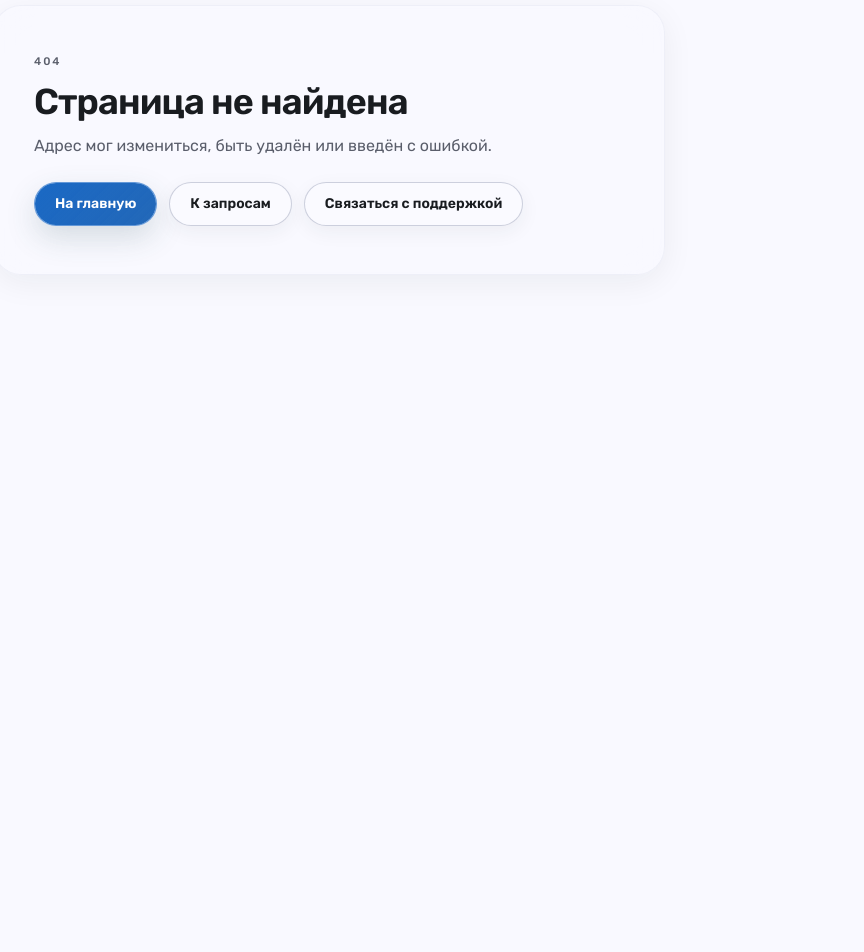
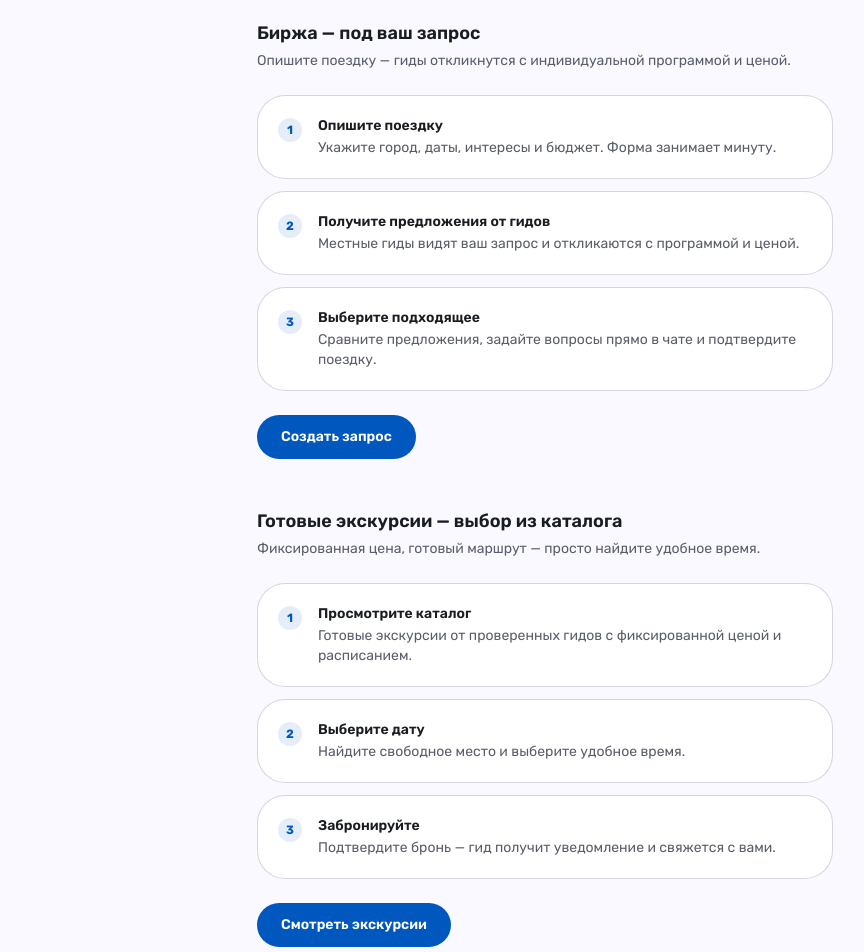
Before and after one commit to s6s8/provodnik.app, a Next.js app: page /how-it-works in a window 1280 px wide. Before the commit this address had no page. Shown: the part 260-1212 px from the top of the page, without its empty margins (95-959 px from the left). Before the commit the page ends 800 px from the top, so only its background shows below. Built offline with nearby package versions, Linux system fonts and the light colour scheme; no server answers.

Commit message:
[fix/plan-19-t7] task-7: create how-it-works page

```diff
--- /dev/null
+++ b/src/app/(site)/how-it-works/page.tsx
@@ -0,0 +1,125 @@
+import type { Metadata } from "next";
+import Link from "next/link";
+
+export const metadata: Metadata = {
+  title: "Как это работает",
+};
+
+const BIRJA_STEPS = [
+  {
+    step: "1",
+    title: "Опишите поездку",
+    description:
+      "Укажите город, даты, интересы и бюджет. Форма занимает минуту.",
+  },
+  {
+    step: "2",
+    title: "Получите предложения от гидов",
+    description:
+      "Местные гиды видят ваш запрос и откликаются с программой и ценой.",
+  },
+  {
+    step: "3",
+    title: "Выберите подходящее",
+    description:
+      "Сравните предложения, задайте вопросы прямо в чате и подтвердите поездку.",
+  },
+] as const;
+
+const CATALOG_STEPS = [
+  {
+    step: "1",
+    title: "Просмотрите каталог",
+    description:
+      "Готовые экскурсии от проверенных гидов с фиксированной ценой и расписанием.",
+  },
+  {
+    step: "2",
+    title: "Выберите дату",
+    description: "Найдите свободное место и выберите удобное время.",
+  },
+  {
+    step: "3",
+    title: "Забронируйте",
+    description: "Подтвердите бронь — гид получит уведомление и свяжется с вами.",
+  },
+] as const;
+
+export default function HowItWorksPage() {
+  return (
+    <main className="mx-auto w-full max-w-2xl px-[clamp(20px,4vw,48px)] py-16">
+      <h1 className="mb-3 font-display text-[clamp(1.75rem,4vw,2.25rem)] font-semibold leading-[1.2] text-foreground">
+        Как это работает
+      </h1>
+      <p className="mb-12 text-base text-muted-foreground">
+        Два способа организовать экскурсию — на ваш выбор.
+      </p>
+
+      <section className="mb-12">
+        <h2 className="mb-1 text-lg font-semibold text-foreground">
+          Биржа — под ваш запрос
+        </h2>
+        <p className="mb-6 text-sm text-muted-foreground">
+          Опишите поездку — гиды откликнутся с индивидуальной программой и ценой.
+        </p>
+        <div className="space-y-3">
+          {BIRJA_STEPS.map((item) => (
+            <div
+              key={item.step}
+              className="flex gap-4 rounded-xl border border-border/70 bg-card/90 p-5"
+            >
+              <span className="mt-0.5 flex h-6 w-6 shrink-0 items-center justify-center rounded-full bg-primary/10 text-xs font-bold text-primary">
+                {item.step}
+              </span>
+              <div>
+                <p className="mb-0.5 text-sm font-semibold text-foreground">{item.title}</p>
+                <p className="text-sm text-muted-foreground">{item.description}</p>
+              </div>
+            </div>
+          ))}
+        </div>
+        <div className="mt-6">
+          <Link
+            href="/requests/new"
+            className="inline-flex items-center justify-center rounded-xl bg-primary px-6 py-3 text-sm font-semibold text-primary-foreground transition-colors hover:bg-primary/90"
+          >
+            Создать запрос
+          </Link>
+        </div>
+      </section>
+
+      <section>
+        <h2 className="mb-1 text-lg font-semibold text-foreground">
+          Готовые экскурсии — выбор из каталога
+        </h2>
+        <p className="mb-6 text-sm text-muted-foreground">
+          Фиксированная цена, готовый маршрут — просто найдите удобное время.
+        </p>
+        <div className="space-y-3">
+          {CATALOG_STEPS.map((item) => (
+            <div
+              key={item.step}
+              className="flex gap-4 rounded-xl border border-border/70 bg-card/90 p-5"
+            >
+              <span className="mt-0.5 flex h-6 w-6 shrink-0 items-center justify-center rounded-full bg-primary/10 text-xs font-bold text-primary">
+                {item.step}
+              </span>
+              <div>
+                <p className="mb-0.5 text-sm font-semibold text-foreground">{item.title}</p>
+                <p className="text-sm text-muted-foreground">{item.description}</p>
+              </div>
+            </div>
+          ))}
+        </div>
+        <div className="mt-6">
+          <Link
+            href="/listings"
+            className="inline-flex items-center justify-center rounded-xl bg-primary px-6 py-3 text-sm font-semibold text-primary-foreground transition-colors hover:bg-primary/90"
+          >
+            Смотреть экскурсии
+          </Link>
+        </div>
+      </section>
+    </main>
+  );
+}
```
